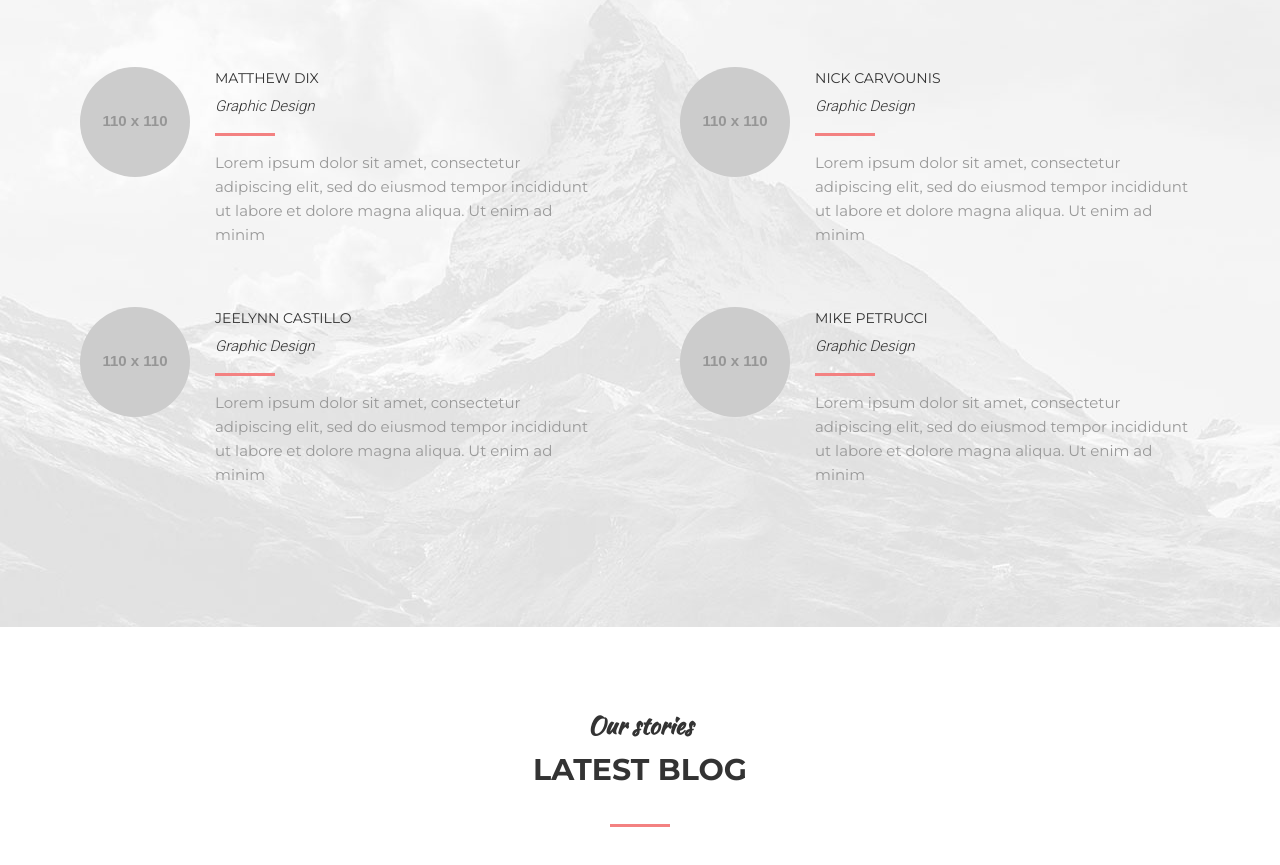
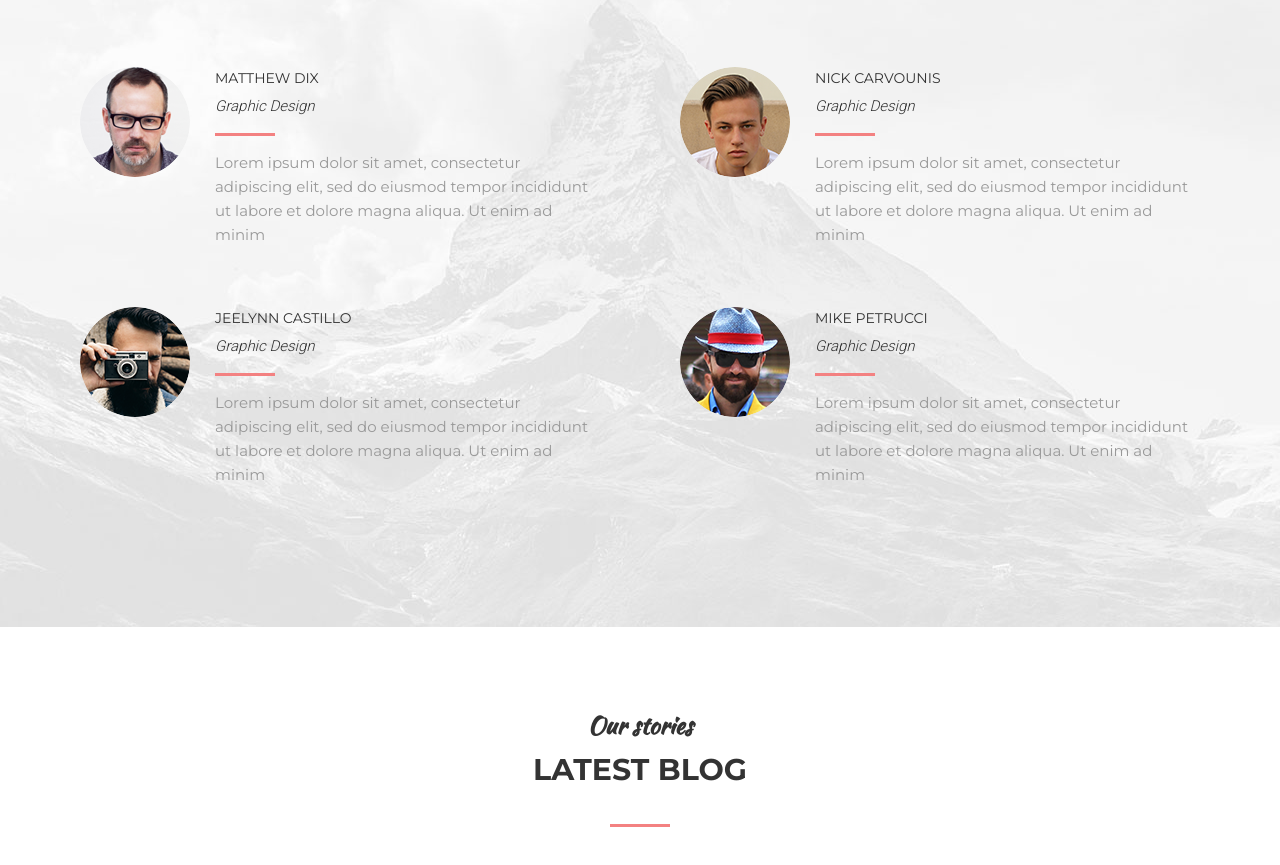
Before and after one commit to alisakrois/MOGO, a plain HTML site: page index.html in a window 1280 px wide. Shown: the part 7014-7879 px from the top of the page. Drawn offline with Linux system fonts and the light colour scheme; placeholder pictures from the web are drawn by us.

Commit message:
Add clients photo

```diff
--- a/index.html
+++ b/index.html
@@ -521,7 +521,7 @@
 
             <div class="clients">
                 <div class="clients__item">
-                    <img class="clients__photo" src="https://via.placeholder.com/110" alt="">
+                    <img class="clients__photo" src="assets/images/clients/1.png" alt="">
                     <div class="clients__content">
                         <div class="clients__name">Matthew Dix</div>
                         <div class="clients__prof">Graphic Design</div>
@@ -530,7 +530,7 @@
                 </div>
 
                 <div class="clients__item">
-                    <img class="clients__photo" src="https://via.placeholder.com/110" alt="">
+                    <img class="clients__photo" src="assets/images/clients/2.png" alt="">
                     <div class="clients__content">
                         <div class="clients__name">Nick Carvounis</div>
                         <div class="clients__prof">Graphic Design</div>
@@ -539,7 +539,7 @@
                 </div>
 
                 <div class="clients__item">
-                    <img class="clients__photo" src="https://via.placeholder.com/110" alt="">
+                    <img class="clients__photo" src="assets/images/clients/3.png" alt="">
                     <div class="clients__content">
                         <div class="clients__name">Jeelynn Castillo</div>
                         <div class="clients__prof">Graphic Design</div>
@@ -548,7 +548,7 @@
                 </div>
 
                 <div class="clients__item">
-                    <img class="clients__photo" src="https://via.placeholder.com/110" alt="">
+                    <img class="clients__photo" src="assets/images/clients/4.png" alt="">
                     <div class="clients__content">
                         <div class="clients__name">Mike Petrucci</div>
                         <div class="clients__prof">Graphic Design</div>
```
